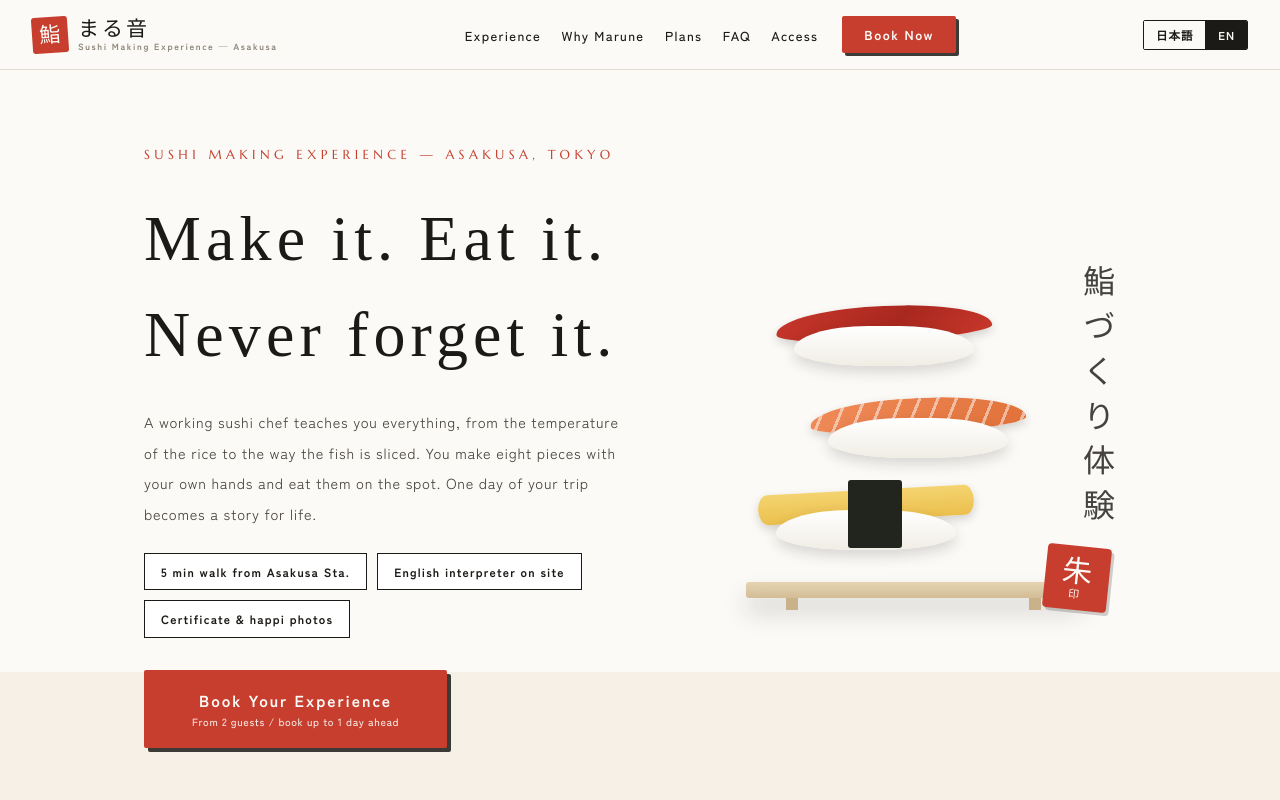
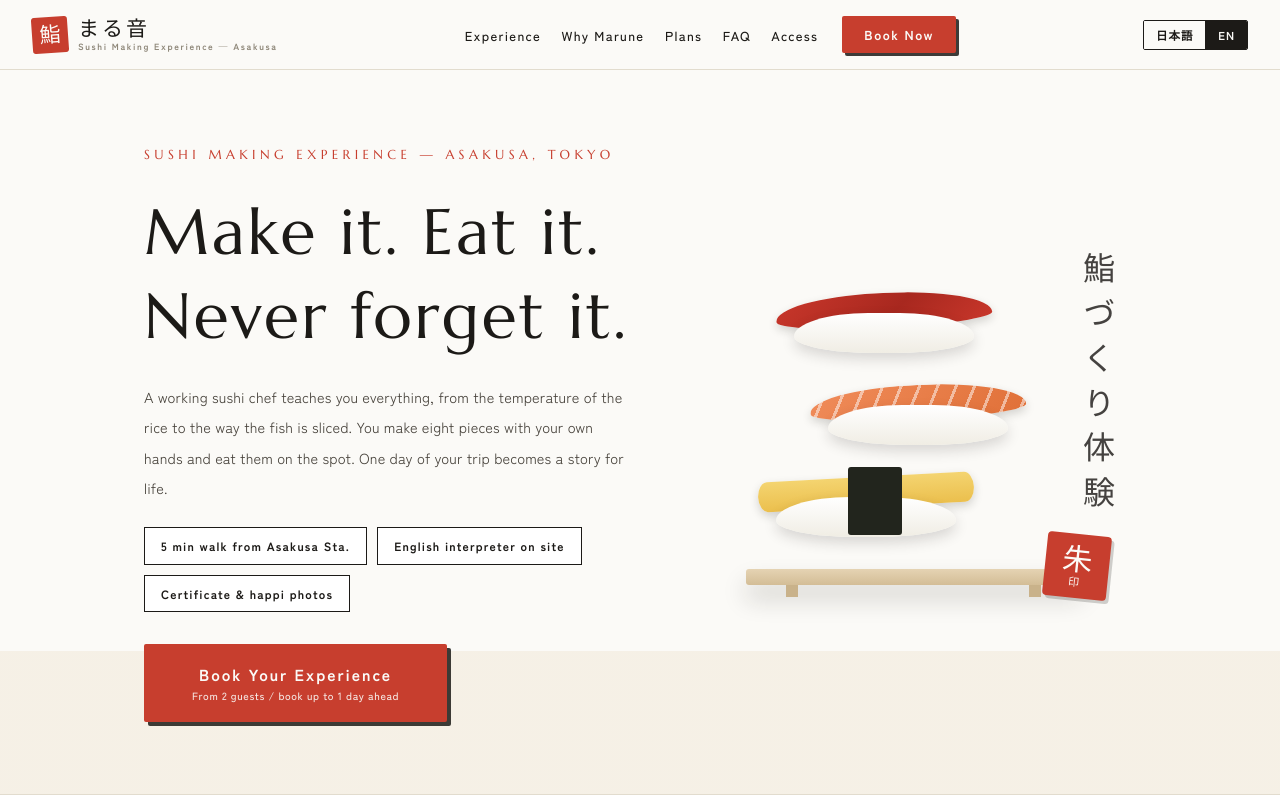
Before and after one commit to mura3sdev/marune-sushi-lp, a plain HTML site: page index.html in a window 1280 px wide. Both pictures are taken after a click on the button "EN". Shown: the top 800 px of the page. Drawn offline with Linux system fonts and the light colour scheme; a web font is replaced by a local one.

Commit message:
fix: モバイルヘッダーの崩れ修正とEN表示のタイポグラフィ改善
- EN時にロゴのサブテキストが長く、言語切替とメニューボタンが画面外に
  押し出される問題を修正（ロゴを縮小可能にして省略表示）
- 言語切替ボタンと店名サブテキストの不自然な折り返しを防止
- EN表示時の見出しを筆文字からMarcellus（欧文セリフ）に切替

Co-Authored-By: Claude Fable 5 <noreply@anthropic.com>

```diff
--- a/css/style.css
+++ b/css/style.css
@@ -89,7 +89,8 @@ strong{
   backdrop-filter:blur(8px);
   border-bottom:1px solid var(--line);
 }
-.logo{ display:flex; align-items:center; gap:10px; text-decoration:none; }
+.logo{ display:flex; align-items:center; gap:10px; text-decoration:none; min-width:0; flex:0 1 auto; }
+.logo-text{ min-width:0; }
 .logo-stamp{
   width:36px; height:36px; flex-shrink:0;
   background:var(--shu); color:var(--shiro);
@@ -105,6 +106,8 @@ strong{
 .logo-text small{
   font-family:var(--sans); font-size:9px; font-weight:700;
   color:var(--mute); letter-spacing:.18em;
+  white-space:nowrap;
+  overflow:hidden; text-overflow:ellipsis;
 }
 .gnav{ display:flex; align-items:center; gap:24px; }
 .gnav ul{ display:flex; gap:clamp(12px, 1.6vw, 22px); list-style:none; align-items:center; }
@@ -118,7 +121,7 @@ strong{
   transition:transform .25s ease;
 }
 .gnav a:not(.btn):hover::after{ transform:scaleX(1); transform-origin:left; }
-.header-tools{ display:flex; align-items:center; gap:14px; }
+.header-tools{ display:flex; align-items:center; gap:14px; flex-shrink:0; }
 
 /* 言語切替 */
 .lang-switch{
@@ -128,6 +131,7 @@ strong{
   font-family:var(--sans); font-size:11.5px; font-weight:700; letter-spacing:.08em;
   background:var(--shiro); color:var(--sumi);
   border:none; padding:6px 12px; cursor:pointer;
+  white-space:nowrap;
   transition:background-color .2s ease, color .2s ease;
 }
 .lang-btn + .lang-btn{ border-left:1.5px solid var(--sumi); }
@@ -504,6 +508,20 @@ strong{
 .fixed-cta.is-visible{ transform:none; }
 .fixed-cta .btn{ width:100%; padding:14px 10px; font-size:14.5px; box-shadow:none; }
 
+/* ============ 英語表示時のタイポグラフィ ============ */
+/* 筆文字(Yuji Syuku)は英文に向かないため、EN時は欧文セリフに切替 */
+html[lang="en"] .fv-catch,
+html[lang="en"] .sec-title,
+html[lang="en"] .reason h3,
+html[lang="en"] .plan-card h3,
+html[lang="en"] .midcta-copy,
+html[lang="en"] .form-done-title{
+  font-family:var(--en);
+  letter-spacing:.04em;
+}
+html[lang="en"] .fv-catch{ line-height:1.3; }
+html[lang="en"] body, html[lang="en"] .fv-sub{ letter-spacing:.01em; }
+
 /* ============ アクセシビリティ ============ */
 :focus-visible{ outline:2px solid var(--shu); outline-offset:3px; }
 @media (prefers-reduced-motion: reduce){
```
